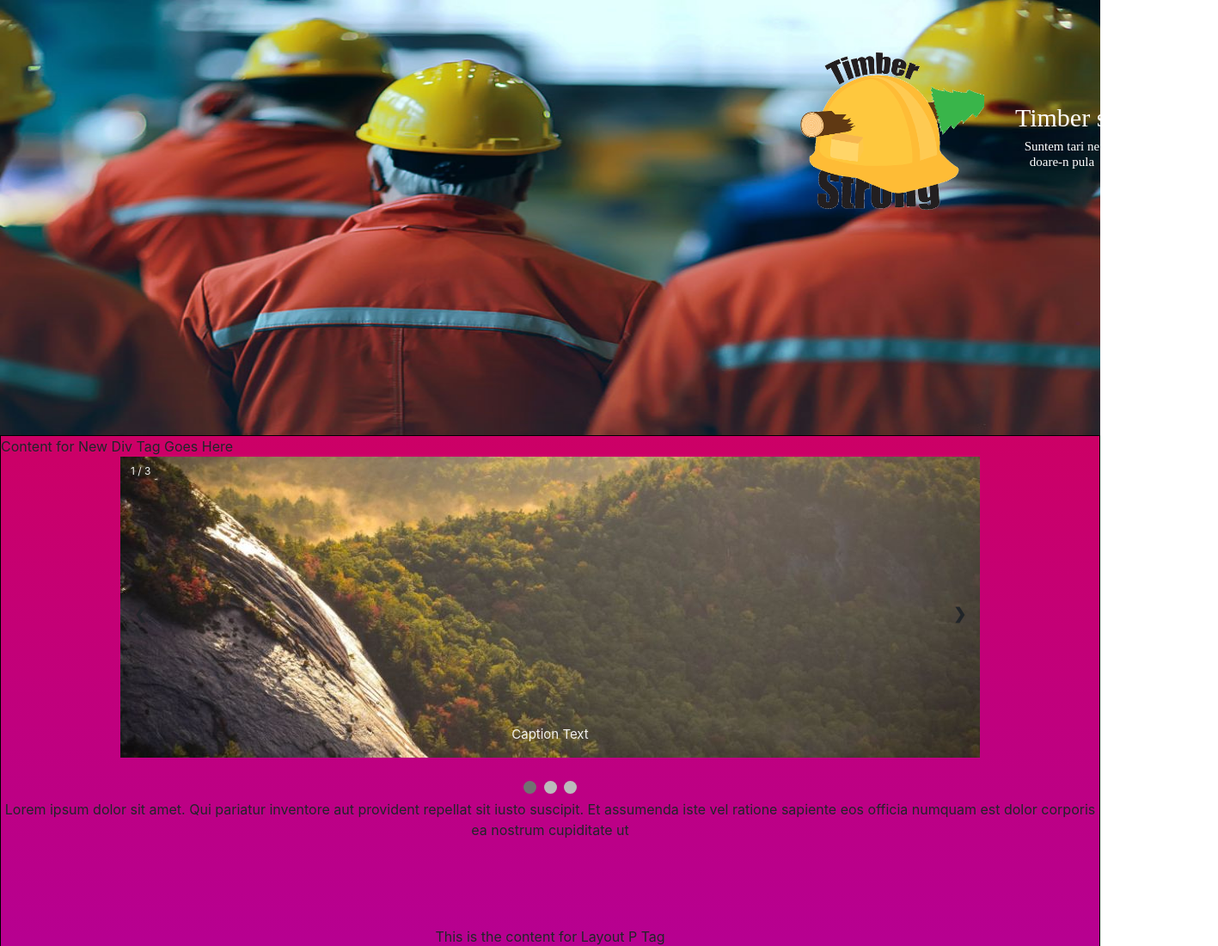
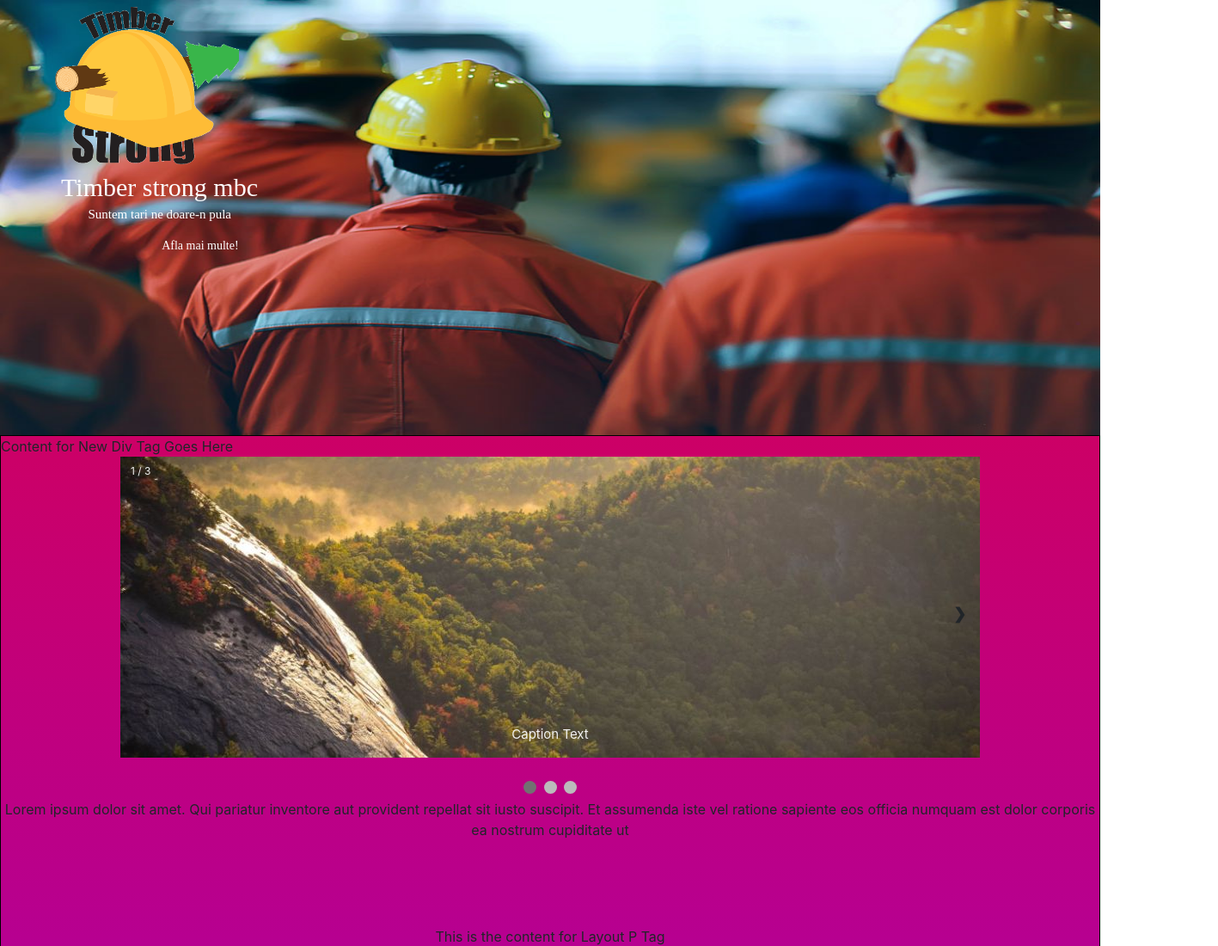
Before and after one commit to AlexandruIonascu33/Timberweb, a plain HTML site: page index.html in a window 1280 px wide. Shown: the top 1100 px of the page at 86% size, 1417 px wide, since content can reach past the window. Drawn offline with nearby package versions, Linux system fonts and the light colour scheme.

Commit message:
Update css for timber.css

```diff
--- a/css/css for timber.css
+++ b/css/css for timber.css
@@ -37,8 +37,8 @@
   line-height: 1.2;
   text-align: center;
   position: absolute;
-  left: 1173.882px;
-  top: 118.828px;
+  left: 5%;
+  top: 200px;
   width: 243px;
   height: 48px;
 
@@ -51,13 +51,13 @@
   line-height: 1.2;
   text-align: center;
   position: absolute;
-  left: 1190.882px;
-  top: 160.828px;
+  left: 8%;
+  top: 240px;
 }
 .logostyle{
 	position: absolute;
-  left: 930.882px;
-  top: 60.828px;
+  left: 5%;
+  top: 1%;
 }
 .Rectangle_1 {
   border-width: 1px;
@@ -88,12 +88,12 @@
   line-height: 1.2;
   text-align: center;
   position: absolute;
-  left: 1270.882px;
-  top: 180.828px;
-	border: 2px solid ;
+  left: 14%;
+  top: 270px;
+  border:#717171;
 }
 @media only screen and (max-width: 1000px) {
-	.Timber_Strong_MBC_catch_phrase_here {
+	/* .Timber_Strong_MBC_catch_phrase_here {
 		 left: 73.882px;
   top: 35.828px;
 	}
@@ -108,7 +108,7 @@
 	.buttonalfamaimulte{
 		left: 90.882px;
   top: 100.828px;
-	}
+	} */
 	.imageswiththext {
 		display: grid;
 	}
@@ -290,5 +290,3 @@
   font-size:13px;
   margin-bottom:0;
 }
-
-https://epicbootstrap.com/snippets/footer-dark
```
